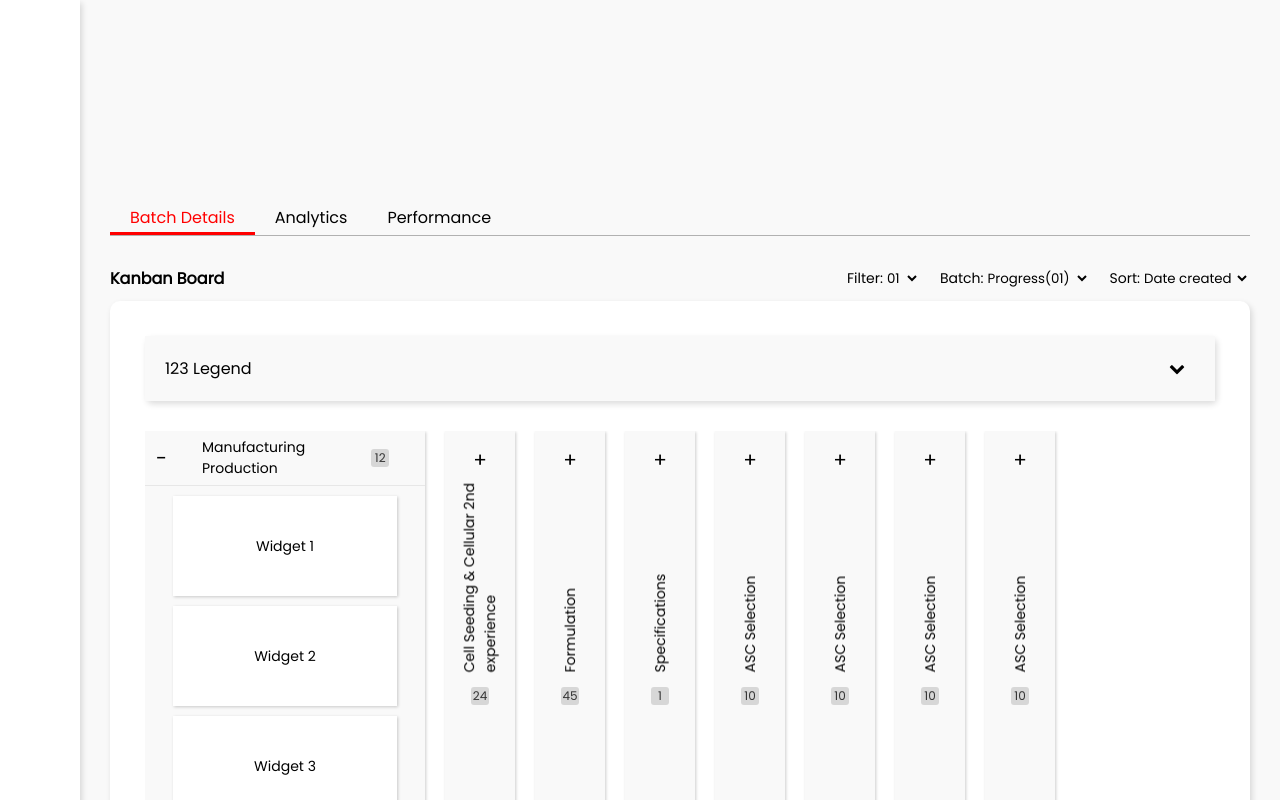
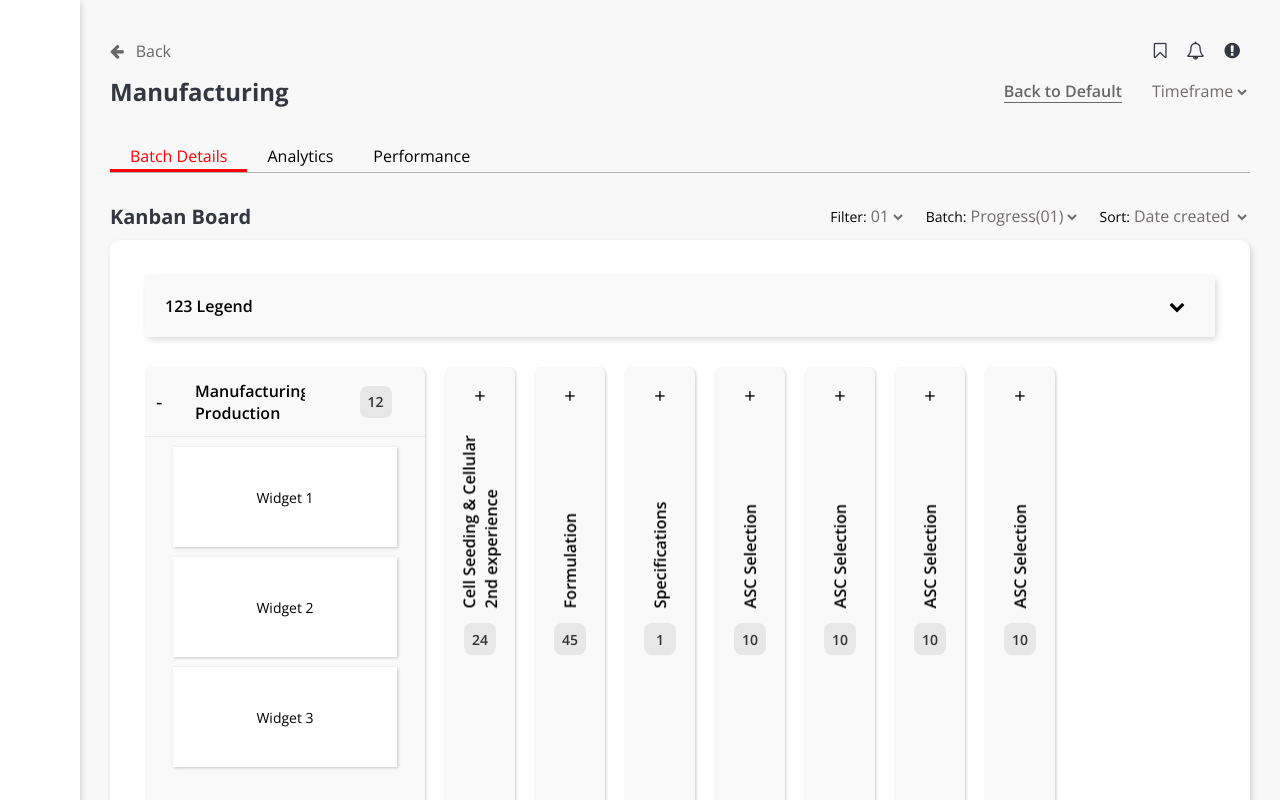
Before and after one commit to anooprajan89/preview-image, an Angular app: page / in a window 1280 px wide. Built offline with nearby package versions, Linux system fonts and the light colour scheme.

Commit message:
Styles added as per the UI screens

```diff
--- a/src/app/app.component.html
+++ b/src/app/app.component.html
@@ -3,7 +3,28 @@
         <div class="navigation-menu"></div> <!-- Call the navigation component -->
     </div>
     <div class="right-side-panel">
-        <div class="page-header"></div>
+        <div class="page-header-actions">
+            <div class="breadcrumb"><a href=""><i class="fa fa-arrow-left"></i>Back</a></div>
+            <div class="toolbar">
+                <i class="fa fa-bookmark-o"></i>
+                <i class="fa fa-bell-o"></i>
+                <i class="fa fa-exclamation-circle"></i>
+            </div>
+        </div>
+        <div class="page-header">
+            <div class="page-title">Manufacturing</div>
+            <div class="page-actions">
+                <a href="" class="text-link">Back to Default</a>
+                <select>
+                    <option default>Timeframe</option>
+                    <option>02</option>
+                    <option>03</option>
+                </select>
+            </div>
+        </div>
+        <div class="content-search-container">
+
+        </div>
         <div class="page-content">
             <div class="horizontal-tab">
                 <div class="horizontal-tab-header">
--- a/src/app/app.component.scss
+++ b/src/app/app.component.scss
@@ -13,11 +13,57 @@
     }
 
     .right-side-panel {
-        background-color: #f9f9f9;
+        background-color: #f8f8f8;
         padding: 40px 30px;
         width: calc(100% - 80px);
+        .page-header-actions{
+            display: flex;
+            justify-content: space-between;
+            align-items: center;
+            margin-bottom: 13px;
+            .breadcrumb{
+                a{
+                    font-size: 16px;
+                    color: #676767;
+                    i{
+                        margin-right: 12px;
+                    }
+                }
+            }
+            .toolbar{
+                display: flex;
+                align-items: center;
+                i{
+                    color: #34373F;
+                    font-size: 18px;
+                    margin: 0 10px;
+                }
+            }
+        }
         .page-header{
-            height: 130px;
+            margin-bottom: 32px;
+            display: flex;
+            align-items: center;
+            justify-content: space-between;
+            .page-title{
+                font-size: 24px;
+                color: #34373F;
+                font-weight: bold;
+            }
+            .page-actions{
+                a{
+                    margin: 0 26px;
+                }
+                select{
+                    background: transparent;
+                    border: 0;
+                    cursor: pointer;
+                    font-size: 16px;
+                }
+            }
+        }
+        .content-search-container{
+
         }
         .page-content{
             margin-top: 30px;
@@ -31,7 +77,6 @@
     .horizontal-tab-header {
         border-bottom: 1px solid #b1b1b1;
         ul {
-
             li {
                 list-style: none;
                 display: inline-block;
@@ -66,8 +111,9 @@
         justify-content: space-between;
         margin-bottom: 10px;
         .card-title {
-            font-size: 16px;
+            font-size: 20px;
             font-weight: bold;
+            color: #34373F;
         }
 
         .card-action {
@@ -77,11 +123,6 @@
                 display: flex;
                 align-items: center;
                 margin-left: 20px;
-                select{
-                    background: transparent;
-                    border: 0;
-                    cursor: pointer;
-                }
             }
         }
     }
--- a/src/app/shared/components/accordion-horizontal/accordion-horizontal.component.scss
+++ b/src/app/shared/components/accordion-horizontal/accordion-horizontal.component.scss
@@ -15,6 +15,7 @@
         margin-right: 10px;
         box-shadow: 1px 1px 3px rgb(0 0 0 / 20%);
         flex-shrink: 0;
+        border-radius: 8px;
         .accordian-header {
             display: flex;
             flex-direction: column;
@@ -32,7 +33,8 @@
             }
 
             .accordian-title {
-                font-size: 14px;
+                font-size: 16px;
+                font-weight: 600;
                 transform: perspective(1px) scale(1.005) rotateZ(180deg);
                 margin: 0 auto;
                 writing-mode: tb-rl;
@@ -47,12 +49,13 @@
             }
 
             .content-cards-count {
-                background-color: #d7d7d7;
-                font-size: 12px;
+                background: #E7E7E7;
+                font-size: 14px;
+                font-weight: 600;
                 color: #333;
-                width: 18px;
-                height: 18px;
-                border-radius: 3px;
+                width: 32px;
+                height: 32px;
+                border-radius: 8px;
                 display: flex;
                 align-items: center;
                 justify-content: center;
@@ -87,7 +90,7 @@
                 flex-direction: row;
                 align-items: center;
                 border-bottom: 1px solid #e7e7e7;
-                height: 55px;
+                height: 70px;
 
                 .toggle-btn {
                     margin: 5px;
--- a/src/app/shared/components/accordion-vertical/accordion-vertical.component.scss
+++ b/src/app/shared/components/accordion-vertical/accordion-vertical.component.scss
@@ -10,6 +10,7 @@
          justify-content: space-between;
         .accordian-title {
             font-size: 16px;
+            font-weight: 600;
         }
         .accordian-action{
             padding: 0 10px;
--- a/src/index.html
+++ b/src/index.html
@@ -8,7 +8,7 @@
   <link rel="icon" type="image/x-icon" href="favicon.ico">
   <link rel="preconnect" href="https://fonts.googleapis.com">
   <link rel="preconnect" href="https://fonts.gstatic.com" crossorigin>
-  <link href="https://fonts.googleapis.com/css2?family=Poppins:wght@200;300;400&display=swap" rel="stylesheet">
+  <link href="https://fonts.googleapis.com/css2?family=Open+Sans:wght@300;400;600;700&family=Poppins:wght@200;300;400&display=swap" rel="stylesheet">
   <link rel="stylesheet" href="https://cdnjs.cloudflare.com/ajax/libs/font-awesome/4.7.0/css/font-awesome.min.css" />
 </head>
 <body>
--- a/src/styles.scss
+++ b/src/styles.scss
@@ -1,11 +1,43 @@
 /* You can add global styles to this file, and also import other style files */
 *{
     box-sizing: border-box;
-    font-family: 'Poppins', sans-serif;
+    font-family: 'Open Sans', sans-serif;
     margin: 0;
     padding: 0;
     outline: 0;
 }
+a{
+    text-decoration: none;
+}
+
+.text-link{
+    font-size: 16px;
+    color: #676767;
+    font-weight: 600;
+    border-bottom: 1px solid #676767;
+}
+
+select{
+    background: transparent;
+    border: 0;
+    cursor: pointer;
+    font-size: 16px;
+    color: #716C6C;
+}
+
+::-webkit-scrollbar {
+    width: 10px;               /* width of the entire scrollbar */
+    height: 10px;
+  }
+
+ ::-webkit-scrollbar-track {
+    background: transparent;        /* color of the tracking area */
+  }
+
+::-webkit-scrollbar-thumb {
+    background-color: #A1A4AC;    /* color of the scroll thumb */
+    border-radius: 8px;       /* roundness of the scroll thumb */
+  }
 
 // To avoid smooth transition
 @keyframes text-fade {
```
